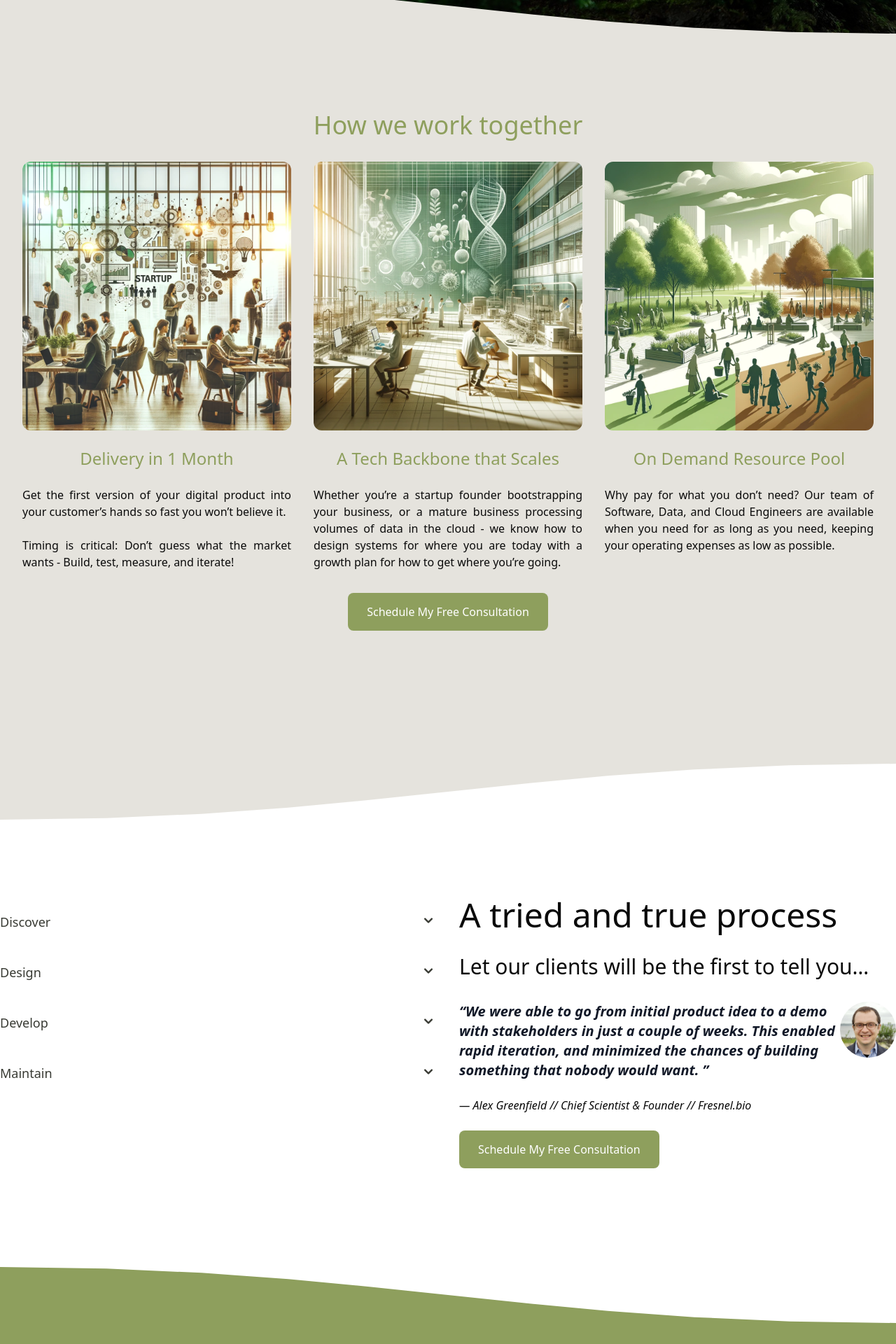
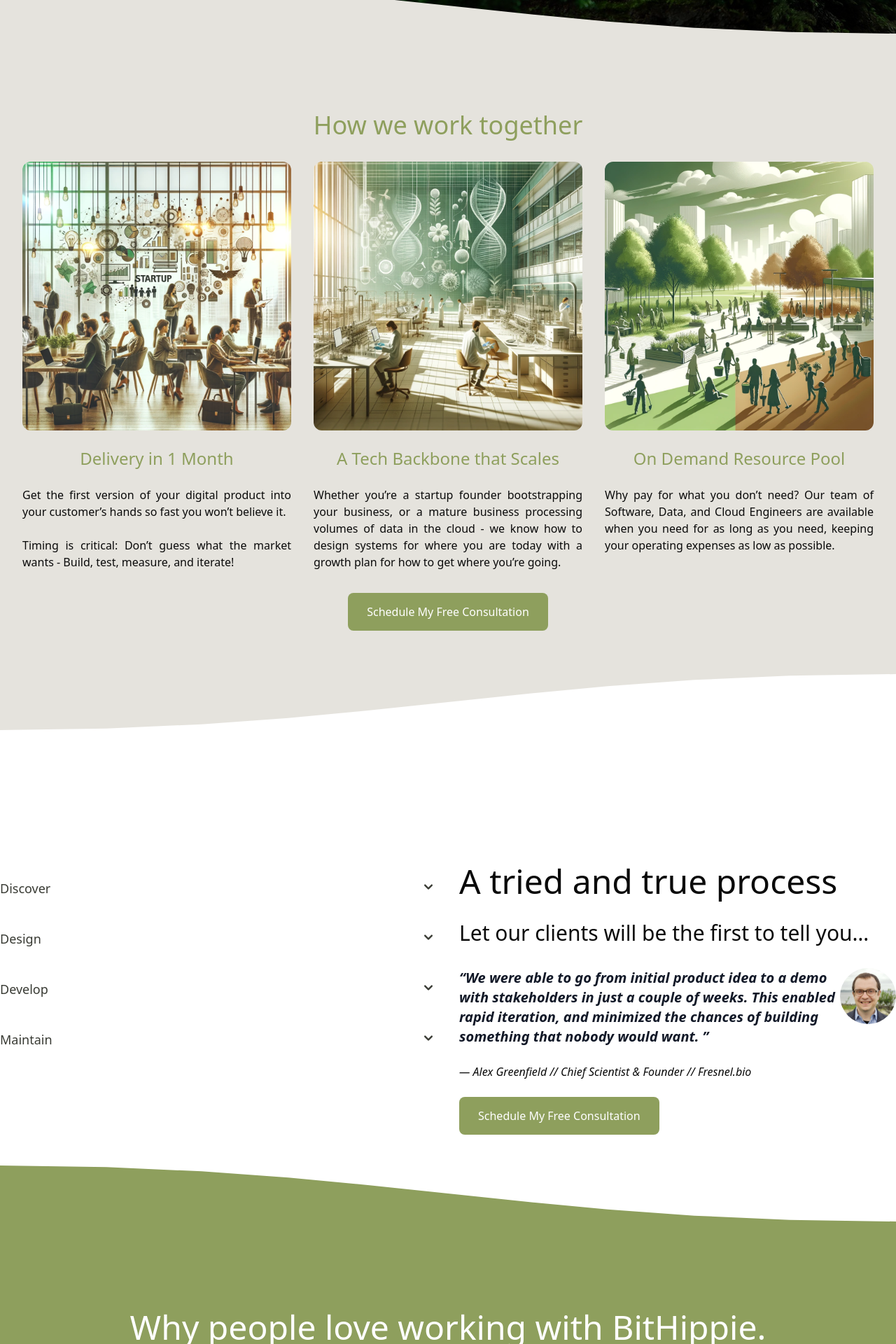
Before and after one commit to bithippie/bithippie.github.io, a Next.js app: page / in a window 1280 px wide. Shown: the part 720-2640 px from the top of the page at 70% size. Built offline with nearby package versions, Linux system fonts and the light colour scheme.

Commit message:
feat(components): add breakpoints and adjust sizings

```diff
--- a/components/divider.js
+++ b/components/divider.js
@@ -2,7 +2,7 @@ export default function Divider({ backgroundColor, curvePosition }) {
   return (
     <div className={`relative bg-${backgroundColor}`}>
       <div
-        className={`relative w-full h-[5rem] bg-${backgroundColor} ${curvePosition}-curve-divider`}
+        className={`relative w-full h-10 sm:h-20 bg-${backgroundColor} ${curvePosition}-curve-divider`}
       ></div>
     </div>
   );
--- a/components/sections/about.js
+++ b/components/sections/about.js
@@ -2,7 +2,7 @@ export default function About({ backgroundColor }) {
   return (
     <section
       id="about"
-      className={`bg-${backgroundColor} mb-[-1rem] pb-[18rem]`}
+      className={`bg-${backgroundColor} pb-16 sm:pb-[14rem] sm:mb-[-2px] md:pb-[16rem] md:mb-[-2px] lg:pb-[18rem] lg:mb-[-2rem] xl:mb-[-2px] 2xl:mb-[-4px]`}
     >
       <div className="container grid md:grid-cols-12 gap-8 p-8">
         <div className="col-span-12 md:col-span-7">
--- a/components/sections/footer.js
+++ b/components/sections/footer.js
@@ -1,6 +1,6 @@
 export default function Footer() {
   return (
-    <footer className="bg-dark-grey pb-14">
+    <footer className="bg-dark-grey pb-14 pt-2 mt-[-41px] sm:pt-0 sm:mt-0 md:pt-0 md:mt-0 lg:pt-0 lg:mt-0">
       <div className="container grid grid-cols-1 md:grid-cols-12 gap-8 p-8">
         <div className="col-span-7">
           <h3 className="text-4xl text-moss">BitHippie LLC</h3>
--- a/components/sections/how_we_work.js
+++ b/components/sections/how_we_work.js
@@ -7,7 +7,7 @@ export default function HowWeWork({ backgroundColor }) {
   return (
     <section
       id="how-we-work"
-      className={`bg-${backgroundColor} h-[40rem] mb-[-1px]`}
+      className={`bg-${backgroundColor} pb-16 mb-[-1px] lg:pt-20 lg:pb-24 lg:mb-[-2px] xl:mb-[-4px] `}
     >
       <div className="container grid grid-cols-2 gap-8 py-8">
         <EngagementAccordion />
--- a/components/sections/schedule.js
+++ b/components/sections/schedule.js
@@ -2,7 +2,10 @@ import FAQ from "@/components/faq";
 
 export default function Schedule({ backgroundColor }) {
   return (
-    <section id="schedule" className={`bg-${backgroundColor} mb-[-2px]`}>
+    <section
+      id="schedule"
+      className={`bg-${backgroundColor} pb-12 md:pb-0 mb-[-2px]`}
+    >
       <div className="container p-8">
         <div className="flex flex-col lg:flex-row">
           <div className="flex flex-col grow w-full">
--- a/components/sections/testimonials.js
+++ b/components/sections/testimonials.js
@@ -4,7 +4,7 @@ export default function Testimonials({ backgroundColor }) {
   return (
     <section
       id="testimonials"
-      className={`bg-${backgroundColor} pb-20 mb-[-2px]`}
+      className={`bg-${backgroundColor} pb-24 mb-[-3px]`}
     >
       <div className="container py-8">
         <h2 className="text-5xl text-white text-center mt-4 mb-8">
--- a/components/sections/we_work_together.js
+++ b/components/sections/we_work_together.js
@@ -5,7 +5,7 @@ export default function WeWorkTogether({ backgroundColor }) {
   return (
     <section
       id="we-work-together"
-      className={`bg-${backgroundColor} pb-[15rem] mb-[-2px]`}
+      className={`bg-${backgroundColor} pb-[7rem] mb-[-2px]`}
     >
       <div className="container py-8 flex flex-col items-center">
         <h2 className="text-4xl text-moss w-full text-center">
```
